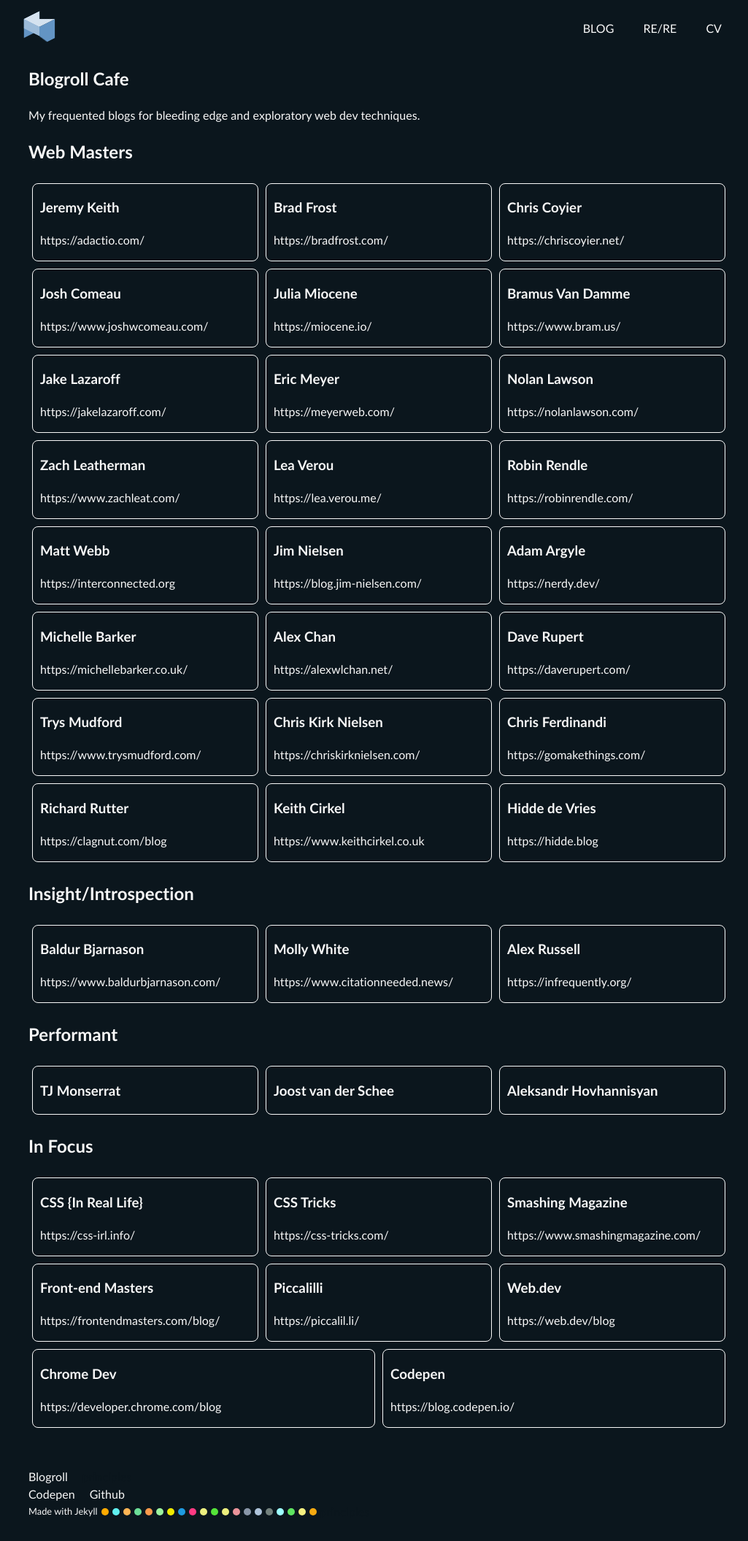
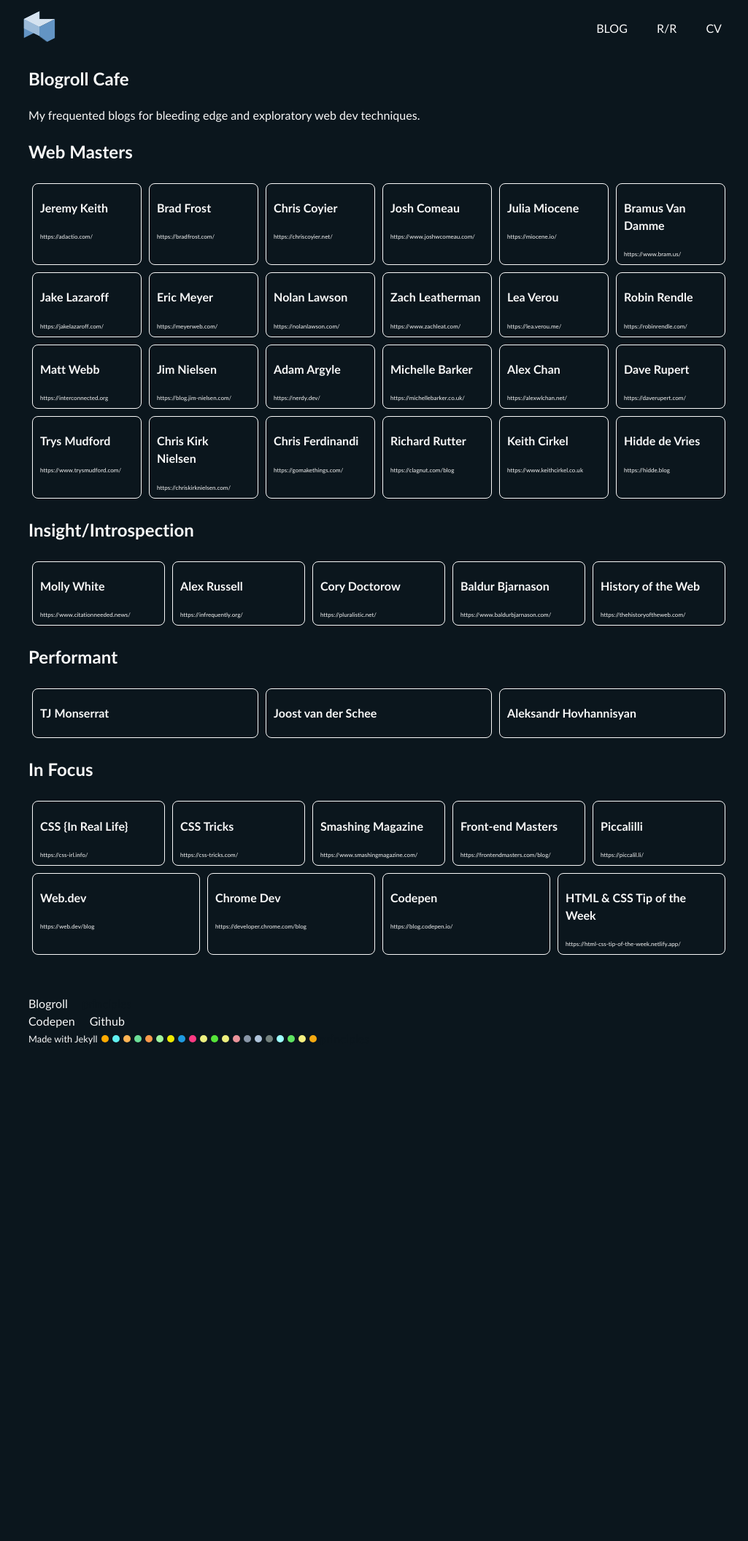
Before and after one commit to mpdagang/mpdagang.github.io, a Jekyll site: the page built from _pages/blogroll.html, in a window 1280 px wide. Shown: the whole page at 73% size, without its empty margins (121-1146 px from the left). Built offline with Jekyll 4.4.1, drawn with Linux system fonts in a browser that asks for light colours; after the commit the page ends 1463 px from its top, so only the background shows below that.

Commit message:
General updates
- blogroll content and style
- nav link rename

```diff
--- a/_layouts/default.html
+++ b/_layouts/default.html
@@ -15,7 +15,7 @@
         <nav>
             <ul class="nav-btns">
                 <li><a href="/blog">BLOG</a></li>
-                <li><a href="/readings">RE/RE</a></li>
+                <li><a href="/readings">R/R</a></li>
                 <li><a href="/portfolio">CV</a></li>
             </ul>
         </nav>
--- a/_pages/blogroll.html
+++ b/_pages/blogroll.html
@@ -9,174 +9,186 @@
   <p>My frequented blogs for bleeding edge and exploratory web dev techniques.</p>
   <section>
     <h2>Web Masters</h2>
-    <div class="mp-l-pancake">
+    <div class="mp-l-pancake b-roll-wrapper">
         <a href="https://adactio.com/" class="mp-l-pancake-item blog-card">
-            <h3>Jeremy Keith</h3>
+            <h4>Jeremy Keith</h4>
             <p>https://adactio.com/</p>
         </a>
         <a href="https://bradfrost.com/" class="mp-l-pancake-item blog-card">
-            <h3>Brad Frost</h3>
+            <h4>Brad Frost</h4>
             <p>https://bradfrost.com/</p>
         </a>
         <a href="https://chriscoyier.net/" class="mp-l-pancake-item blog-card">
-            <h3>Chris Coyier</h3>
+            <h4>Chris Coyier</h4>
             <p>https://chriscoyier.net/</p>
         </a>
         <a href="https://www.joshwcomeau.com/" class="mp-l-pancake-item blog-card">
-            <h3>Josh Comeau</h3>
+            <h4>Josh Comeau</h4>
             <p>https://www.joshwcomeau.com/</p>
         </a>
         <a href="https://miocene.io/" class="mp-l-pancake-item blog-card">
-            <h3>Julia Miocene</h3>
+            <h4>Julia Miocene</h4>
             <p>https://miocene.io/</p>
         </a>
         <a href="https://www.bram.us/" class="mp-l-pancake-item blog-card">
-            <h3>Bramus Van Damme</h3>
+            <h4>Bramus Van Damme</h4>
             <p>https://www.bram.us/</p>
         </a>
         <a href="https://jakelazaroff.com/" class="mp-l-pancake-item blog-card">
-            <h3>Jake Lazaroff</h3>
+            <h4>Jake Lazaroff</h4>
             <p>https://jakelazaroff.com/</p>
         </a>
         <a href="https://meyerweb.com/" class="mp-l-pancake-item blog-card">
-            <h3>Eric Meyer</h3>
+            <h4>Eric Meyer</h4>
             <p>https://meyerweb.com/</p>
         </a>
         <a href="https://nolanlawson.com/" class="mp-l-pancake-item blog-card">
-            <h3>Nolan Lawson</h3>
+            <h4>Nolan Lawson</h4>
             <p>https://nolanlawson.com/</p>
         </a>
         <a href="https://www.zachleat.com/" class="mp-l-pancake-item blog-card">
-            <h3>Zach Leatherman</h3>
+            <h4>Zach Leatherman</h4>
             <p>https://www.zachleat.com/</p>
         </a>
         <a href="https://lea.verou.me/" class="mp-l-pancake-item blog-card">
-            <h3>Lea Verou</h3>
+            <h4>Lea Verou</h4>
             <p>https://lea.verou.me/</p>
         </a>
         <a href="https://robinrendle.com/" class="mp-l-pancake-item blog-card">
-            <h3>Robin Rendle</h3>
+            <h4>Robin Rendle</h4>
             <p>https://robinrendle.com/</p>
         </a>
         <a href="https://interconnected.org/home/" class="mp-l-pancake-item blog-card">
-            <h3>Matt Webb</h3>
+            <h4>Matt Webb</h4>
             <p>https://interconnected.org</p>
         </a>
         <a href="https://blog.jim-nielsen.com/" class="mp-l-pancake-item blog-card">
-            <h3>Jim Nielsen</h3>
+            <h4>Jim Nielsen</h4>
             <p>https://blog.jim-nielsen.com/</p>
         </a>
         <a href="https://nerdy.dev/" class="mp-l-pancake-item blog-card">
-            <h3>Adam Argyle</h3>
+            <h4>Adam Argyle</h4>
             <p>https://nerdy.dev/</p>
         </a>
         <a href="https://michellebarker.co.uk/" class="mp-l-pancake-item blog-card">
-            <h3>Michelle Barker</h3>
+            <h4>Michelle Barker</h4>
             <p>https://michellebarker.co.uk/</p>
         </a>
         <a href="https://alexwlchan.net/" class="mp-l-pancake-item blog-card">
-            <h3>Alex Chan</h3>
+            <h4>Alex Chan</h4>
             <p>https://alexwlchan.net/</p>
         </a>
         <a href="https://daverupert.com/" class="mp-l-pancake-item blog-card">
-            <h3>Dave Rupert</h3>
+            <h4>Dave Rupert</h4>
             <p>https://daverupert.com/</p>
         </a>
         <a href="https://www.trysmudford.com/" class="mp-l-pancake-item blog-card">
-            <h3>Trys Mudford</h3>
+            <h4>Trys Mudford</h4>
             <p>https://www.trysmudford.com/</p>
         </a>
         <a href="https://chriskirknielsen.com/" class="mp-l-pancake-item blog-card">
-            <h3>Chris Kirk Nielsen</h3>
+            <h4>Chris Kirk Nielsen</h4>
             <p>https://chriskirknielsen.com/</p>
         </a>
         <a href="https://gomakethings.com/" class="mp-l-pancake-item blog-card">
-            <h3>Chris Ferdinandi</h3>
+            <h4>Chris Ferdinandi</h4>
             <p>https://gomakethings.com/</p>
         </a>
         <a href="https://clagnut.com/blog" class="mp-l-pancake-item blog-card">
-            <h3>Richard Rutter</h3>
+            <h4>Richard Rutter</h4>
             <p>https://clagnut.com/blog</p>
         </a>
         <a href="https://www.keithcirkel.co.uk" class="mp-l-pancake-item blog-card">
-            <h3>Keith Cirkel</h3>
+            <h4>Keith Cirkel</h4>
             <p>https://www.keithcirkel.co.uk</p>
         </a>
         <a href="https://hidde.blog" class="mp-l-pancake-item blog-card">
-            <h3>Hidde de Vries</h3>
+            <h4>Hidde de Vries</h4>
             <p>https://hidde.blog</p>
         </a>
         <!-- <a href="" class="mp-l-pancake-item blog-card">
-            <h3></h3>
+            <h4></h4>
             <p></p>
         </a> -->
     </div>
   </section>
   <section>
     <h2>Insight/Introspection</h2>
-    <div class="mp-l-pancake">
-        <a href="https://www.baldurbjarnason.com/" class="mp-l-pancake-item blog-card">
-            <h3>Baldur Bjarnason</h3>
-            <p>https://www.baldurbjarnason.com/</p>
-        </a>
+    <div class="mp-l-pancake b-roll-wrapper">
         <a href="https://www.citationneeded.news/" class="mp-l-pancake-item blog-card">
-            <h3>Molly White</h3>
+            <h4>Molly White</h4>
             <p>https://www.citationneeded.news/</p>
         </a>
         <a href="https://infrequently.org/" class="mp-l-pancake-item blog-card">
-            <h3>Alex Russell</h3>
+            <h4>Alex Russell</h4>
             <p>https://infrequently.org/</p>
+        </a>
+        <a href="https://pluralistic.net/" class="mp-l-pancake-item blog-card">
+            <h4>Cory Doctorow</h4>
+            <p>https://pluralistic.net/</p>
+        </a>
+        <a href="https://www.baldurbjarnason.com/" class="mp-l-pancake-item blog-card">
+            <h4>Baldur Bjarnason</h4>
+            <p>https://www.baldurbjarnason.com/</p>
+        </a>
+        <a href="https://thehistoryoftheweb.com/" class="mp-l-pancake-item blog-card">
+            <h4>History of the Web</h4>
+            <p>https://thehistoryoftheweb.com/</p>
         </a>
     </div>
   </section>
   <section>
     <h2>Performant</h2>
-    <div class="mp-l-pancake">
+    <div class="mp-l-pancake b-roll-wrapper">
         <a href="https://medium.com/@tjmonsi" class="mp-l-pancake-item blog-card">
-            <h3>TJ Monserrat</h3>
+            <h4>TJ Monserrat</h4>
         </a>
         <a href="https://www.usecue.com/blog" class="mp-l-pancake-item blog-card">
-            <h3>Joost van der Schee</h3>
+            <h4>Joost van der Schee</h4>
         </a>
         <a href="https://www.aleksandrhovhannisyan.com/blog/" class="mp-l-pancake-item blog-card">
-            <h3>Aleksandr Hovhannisyan</h3>
+            <h4>Aleksandr Hovhannisyan</h4>
         </a>
     </div>
   </section>
   <section>
     <h2>In Focus</h2>
-    <div class="mp-l-pancake">
+    <div class="mp-l-pancake b-roll-wrapper">
         <a href="https://css-irl.info/" class="mp-l-pancake-item blog-card">
-            <h3>CSS {In Real Life}</h3>
+            <h4>CSS {In Real Life}</h4>
             <p>https://css-irl.info/</p>
         </a>
         <a href="https://css-tricks.com/category/articles/" class="mp-l-pancake-item blog-card">
-            <h3>CSS Tricks</h3>
+            <h4>CSS Tricks</h4>
             <p>https://css-tricks.com/</p>
         </a>
         <a href="https://www.smashingmagazine.com/" class="mp-l-pancake-item blog-card">
-            <h3>Smashing Magazine</h3>
+            <h4>Smashing Magazine</h4>
             <p>https://www.smashingmagazine.com/</p>
         </a>
         <a href="https://frontendmasters.com/blog/" class="mp-l-pancake-item blog-card">
-            <h3>Front-end Masters</h3>
+            <h4>Front-end Masters</h4>
             <p>https://frontendmasters.com/blog/</p>
         </a>
         <a href="https://piccalil.li/" class="mp-l-pancake-item blog-card">
-            <h3>Piccalilli</h3>
+            <h4>Piccalilli</h4>
             <p>https://piccalil.li/</p>
         </a>
         <a href="https://web.dev/blog" class="mp-l-pancake-item blog-card">
-            <h3>Web.dev</h3>
+            <h4>Web.dev</h4>
             <p>https://web.dev/blog</p>
         </a>
         <a href="https://developer.chrome.com/blog" class="mp-l-pancake-item blog-card">
-            <h3>Chrome Dev</h3>
+            <h4>Chrome Dev</h4>
             <p>https://developer.chrome.com/blog</p>
         </a>
         <a href="https://blog.codepen.io/" class="mp-l-pancake-item blog-card">
-            <h3>Codepen</h3>
+            <h4>Codepen</h4>
             <p>https://blog.codepen.io/</p>
+        </a>
+        <a href="https://html-css-tip-of-the-week.netlify.app/" class="mp-l-pancake-item blog-card">
+            <h4>HTML & CSS Tip of the Week</h4>
+            <p>https://html-css-tip-of-the-week.netlify.app/</p>
         </a>
     </div>
   </section>
--- a/assets/styles/main.scss
+++ b/assets/styles/main.scss
@@ -178,7 +178,7 @@
 }
 
 .mp-l-pancake-item {
-  flex: 1 1 300px; /*  Stretching: */
+  flex: 1 1 150px; /*  Stretching: */
   margin: 5px;
 }
 
@@ -567,6 +567,12 @@
 .b-link {
   color: var(--mp-c-lua-06);
   text-decoration: underline;
+}
+
+/*-- Blogroll*/
+
+.b-roll-wrapper a p {
+  font-size: 0.5em;
 }
 
 
@@ -1105,25 +1111,19 @@
 
 .fps-wrapper.ready-fps .fps .fps-s__r{
   transition: 0.3s;
-  transition-delay: var(--fps-time);
   translate: calc(var(--x) + 0.1em) 0 0;
 }
 
 .fps-wrapper.ready-fps .fps .fps-s__b{
   transition: 0.3s;
-  transition-delay: var(--fps-time);
   translate: 0 -0.1em 0;
 }
 
 .fps-wrapper.ready-fps .fps .fps-s__t{
   transition: 0.3s;
-  transition-delay: var(--fps-time);
   translate: 0 0 calc(var(--x) + 0.1em);
 }
 
-.fps:active {
-  transform: rotatex(60deg) rotatez(135deg) scale3d(1.17, 1.17, 1.17);
-}
 
 .fps-wrapper.ready-fps .fps:active .fps-s__r{
   transition-delay: 0s;
```
